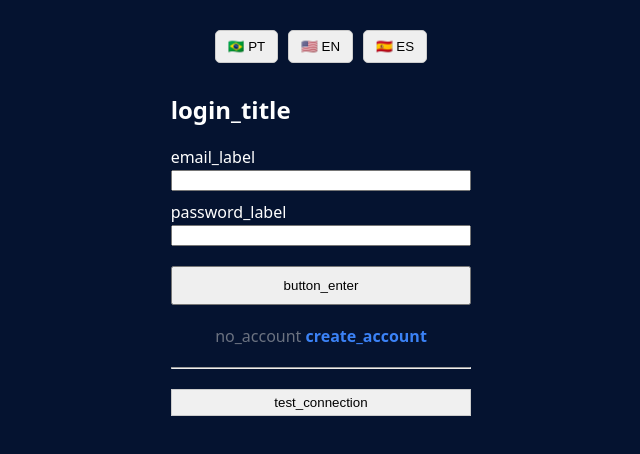
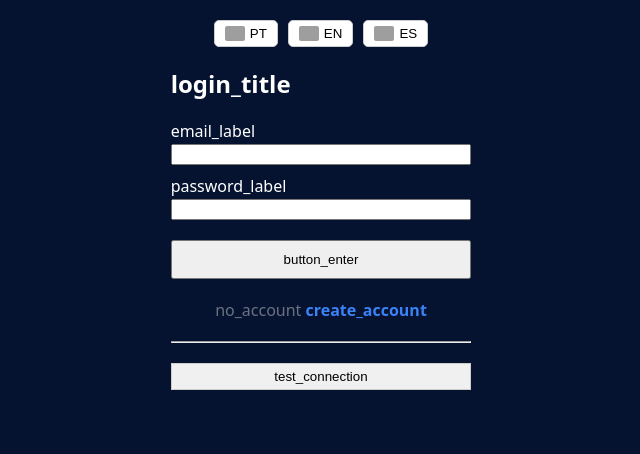
Before and after one commit to miia2/portfolio-v2, a React (Vite) app: page /login in a window 1280 px wide. Shown: the top 454 px of the page, without its empty margins (319-959 px from the left). Built offline with nearby package versions, Linux system fonts and the light colour scheme; no server answers; grey boxes are pictures that could not be loaded; the HTML template or start-up script is replaced by a standard one.

Commit message:
arrumando a vitrine e os botões

```diff
--- a/src/components/LanguageSwitcher.tsx
+++ b/src/components/LanguageSwitcher.tsx
@@ -2,36 +2,42 @@ import React from 'react';
 import { useTranslation } from 'react-i18next';
 
 const LanguageSwitcher: React.FC = () => {
-  // Chamamos a função de tradução do i18next
   const { i18n } = useTranslation();
 
-  // Função que muda o idioma
-  const mudarIdioma = (idioma: string) => {
-    i18n.changeLanguage(idioma);
-  };
+  // Usamos links de imagens públicas de alta qualidade para as bandeiras (evita bugs no Windows)
+  const languages = [
+    { code: 'pt', flagUrl: 'https://flagcdn.com/w40/br.png', label: 'PT' },
+    { code: 'en', flagUrl: 'https://flagcdn.com/w40/us.png', label: 'EN' },
+    { code: 'es', flagUrl: 'https://flagcdn.com/w40/es.png', label: 'ES' },
+  ];
 
   return (
-    <div style={{ display: 'flex', gap: '10px', justifyContent: 'center', padding: '10px' }}>
-      <button
-        onClick={() => mudarIdioma('pt')}
-        style={{ padding: '8px 12px', cursor: 'pointer', borderRadius: '5px', border: '1px solid #ccc' }}
-      >
-        🇧🇷 PT
-      </button>
-
-      <button
-        onClick={() => mudarIdioma('en')}
-        style={{ padding: '8px 12px', cursor: 'pointer', borderRadius: '5px', border: '1px solid #ccc' }}
-      >
-        🇺🇸 EN
-      </button>
-
-      <button
-        onClick={() => mudarIdioma('es')}
-        style={{ padding: '8px 12px', cursor: 'pointer', borderRadius: '5px', border: '1px solid #ccc' }}
-      >
-        🇪🇸 ES
-      </button>
+    <div style={{ display: 'flex', justifyContent: 'center', gap: '10px', marginBottom: '20px' }}>
+      {languages.map((lang) => (
+        <button
+          key={lang.code}
+          onClick={() => i18n.changeLanguage(lang.code)}
+          style={{
+            display: 'flex',
+            alignItems: 'center',
+            gap: '5px',
+            padding: '5px 10px',
+            cursor: 'pointer',
+            backgroundColor: i18n.language === lang.code ? '#e0e7ff' : '#ffffff',
+            border: i18n.language === lang.code ? '2px solid #4f46e5' : '1px solid #ccc',
+            borderRadius: '5px',
+            fontWeight: i18n.language === lang.code ? 'bold' : 'normal',
+          }}
+        >
+          {/* Imagem da bandeira que nunca quebra */}
+          <img
+            src={lang.flagUrl}
+            alt={lang.label}
+            style={{ width: '20px', height: 'auto', borderRadius: '2px' }}
+          />
+          <span>{lang.label}</span>
+        </button>
+      ))}
     </div>
   );
 };
--- a/src/pages/Store.tsx
+++ b/src/pages/Store.tsx
@@ -1,14 +1,16 @@
-import { useEffect, useState } from 'react';
+import React, { useEffect, useState } from 'react';
 import { useParams } from 'react-router-dom';
-import { useTranslation } from 'react-i18next';
+import { useTranslation } from 'react-i18next'; // <-- 1. IMPORTA O HOOK DE TRADUÇÃO
 import api from '../services/api';
+import LanguageSwitcher from '../components/LanguageSwitcher';
 
 interface Product {
   id: number;
   name: string;
+  description: string;
   price: number;
-  description: string;
-  image_url?: string;
+  image_url: string;
+  is_available: boolean;
 }
 
 interface StoreData {
@@ -17,81 +19,94 @@ interface StoreData {
   products: Product[];
 }
 
-const Store = () => {
+const Store: React.FC = () => {
   const { slug } = useParams<{ slug: string }>();
-  const { t } = useTranslation();
+  const { t } = useTranslation(); // <-- 2. ATIVA A FUNÇÃO t()
 
   const [store, setStore] = useState<StoreData | null>(null);
-  const [erro, setErro] = useState(false);
+  const [loading, setLoading] = useState(true);
+  const [error, setError] = useState(false);
 
   useEffect(() => {
     const fetchStore = async () => {
       try {
         const response = await api.get(`/store/${slug}`);
         setStore(response.data);
-      } catch (error) {
-        console.error(error);
-        setErro(true);
+      } catch (err) {
+        console.error(err);
+        setError(true);
+      } finally {
+        setLoading(false);
       }
     };
-    fetchStore();
+    if (slug) fetchStore();
   }, [slug]);
 
-  const handleOrderWhatsApp = (product: Product) => {
-    if (!store) return;
+  if (loading) {
+    return (
+      <div style={{ textAlign: 'center', padding: '50px', color: '#fff' }}>
+        <h2>{t('loading_catalog')}</h2> {/* <-- TRADUZIDO */}
+      </div>
+    );
+  }
 
-    // Passamos o nome e preço para dentro do JSON de tradução dinamicamente
-    const mensagem = t('whatsapp_message', {
-      name: product.name,
-      price: product.price.toFixed(2)
-    });
+  if (error || !store) {
+    return (
+      <div style={{ textAlign: 'center', padding: '50px', color: '#fff' }}>
+        <h2>{t('store_not_found')}</h2> {/* <-- TRADUZIDO */}
+      </div>
+    );
+  }
 
-    const url = `https://wa.me/${store.whatsapp_number}?text=${encodeURIComponent(mensagem)}`;
+  const handleOrder = (product: Product) => {
+    // Monta a mensagem usando o formato do i18next
+    const message = t('whatsapp_message', { name: product.name, price: product.price.toFixed(2) });
+    const cleanNumber = store.whatsapp_number.replace(/\D/g, '');
+    const url = `https://api.whatsapp.com/send?phone=${cleanNumber}&text=${encodeURIComponent(message)}`;
     window.open(url, '_blank');
   };
 
-  if (erro) return <h2 style={{ textAlign: 'center', marginTop: '50px' }}>{t('store_not_found')}</h2>;
-  if (!store) return <p style={{ textAlign: 'center', marginTop: '50px' }}>{t('loading_catalog')}</p>;
+  return (
+    <div style={{ padding: '20px', maxWidth: '800px', margin: '0 auto', color: '#fff' }}>
+      <div style={{ display: 'flex', justifyContent: 'space-between', alignItems: 'center', marginBottom: '30px' }}>
+        <h1>{store.full_name}</h1>
+        <LanguageSwitcher />
+      </div>
 
-  return (
-    <div style={{ maxWidth: '800px', margin: '0 auto', padding: '20px' }}>
-      <header style={{ textAlign: 'center', marginBottom: '40px' }}>
-        <h1 style={{ color: '#2563eb' }}>{store.full_name}</h1>
-        <p>{t('order_prompt')}</p>
-      </header>
+      <p style={{ textAlign: 'center', color: '#9ca3af', marginBottom: '40px' }}>
+        {t('order_prompt')} {/* <-- TRADUZIDO */}
+      </p>
 
-      <div style={{ display: 'grid', gridTemplateColumns: 'repeat(auto-fit, minmax(250px, 1fr))', gap: '20px' }}>
-        {store.products.map(product => (
-          <div key={product.id} style={{ border: '1px solid #e5e7eb', borderRadius: '12px', padding: '20px', backgroundColor: '#fff', color: '#333' }}>
-            <div style={{ width: '100%', height: '180px', backgroundColor: '#f3f4f6', borderRadius: '8px', marginBottom: '15px', overflow: 'hidden', display: 'flex', alignItems: 'center', justifyContent: 'center' }}>
+      {store.products.length === 0 ? (
+        <p style={{ textAlign: 'center', color: '#6b7280' }}>{t('no_products')}</p>
+      ) : (
+        <div style={{ display: 'grid', gridTemplateColumns: '1fr 1fr', gap: '20px' }}>
+          {store.products.map((product) => (
+            <div key={product.id} style={{ background: '#1f2937', padding: '15px', borderRadius: '8px' }}>
               {product.image_url ? (
                 <img
                   src={product.image_url}
                   alt={product.name}
-                  style={{ width: '100%', height: '100%', objectFit: 'cover' }}
+                  style={{ width: '100%', height: '150px', objectFit: 'cover', borderRadius: '4px' }}
                 />
               ) : (
-                <span style={{ color: '#9ca3af', fontSize: '0.9rem' }}>{t('no_photo')}</span>
+                <div style={{ height: '150px', background: '#374151', display: 'flex', alignItems: 'center', justifyContent: 'center', borderRadius: '4px', color: '#9ca3af' }}>
+                  {t('no_photo')} {/* <-- TRADUZIDO */}
+                </div>
               )}
-            </div>
-            <h3 style={{ marginTop: 0 }}>{product.name}</h3>
-            <p style={{ color: '#6b7280', fontSize: '0.9rem' }}>{product.description}</p>
-            <h2 style={{ color: '#10b981' }}>R$ {product.price.toFixed(2)}</h2>
+              <h3 style={{ marginTop: '10px' }}>{product.name}</h3>
+              <p style={{ color: '#9ca3af', fontSize: '14px', height: '40px', overflow: 'hidden' }}>{product.description}</p>
+              <p style={{ fontWeight: 'bold', color: '#10b981', margin: '10px 0' }}>R$ {product.price.toFixed(2)}</p>
 
               <button
-              onClick={() => handleOrderWhatsApp(product)}
-              style={{
-                width: '100%', padding: '12px', backgroundColor: '#25D366', color: 'white',
-                border: 'none', borderRadius: '8px', fontWeight: 'bold', cursor: 'pointer'
-              }}
+                onClick={() => handleOrder(product)}
+                style={{ width: '100%', padding: '10px', background: '#25d366', color: '#fff', border: 'none', borderRadius: '4px', cursor: 'pointer', fontWeight: 'bold' }}
               >
-              {t('order_button')}
+                {t('order_button')} {/* <-- TRADUZIDO */}
               </button>
             </div>
           ))}
         </div>
-      {store.products.length === 0 && (
-        <p style={{ textAlign: 'center', color: '#6b7280', marginTop: '40px' }}>{t('no_products')}</p>
       )}
     </div>
   );
```
Lines whose indentation alone changed are shown as unchanged.
